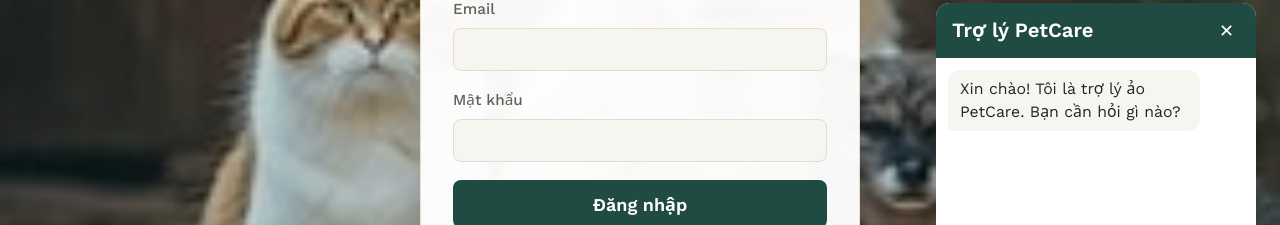
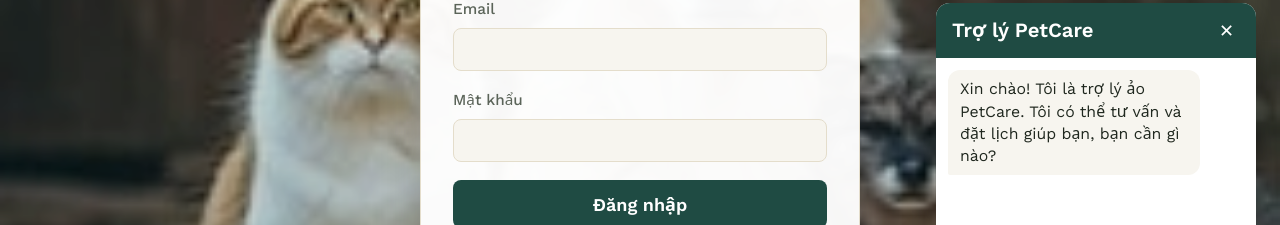
Before and after one commit to Daothai004/petcare-client, a React (Vite) app: page /dang-nhap in a window 1280 px wide. Both pictures are taken after a click on the button "Mở chat". Shown: the part 285-510 px from the top of the page. Built offline with nearby package versions, Linux system fonts and the light colour scheme; no server answers.

Commit message:
Chatbot dat lich giup, tra loi gon hon

```diff
--- a/src/components/ChatWidget.jsx
+++ b/src/components/ChatWidget.jsx
@@ -7,11 +7,13 @@ function ChatWidget() {
   const [messages, setMessages] = useState([
     {
       role: "bot",
-      text: "Xin chào! Tôi là trợ lý ảo PetCare. Bạn cần hỏi gì nào?",
+      text: "Xin chào! Tôi là trợ lý ảo PetCare. Tôi có thể tư vấn và đặt lịch giúp bạn, bạn cần gì nào?",
     },
   ]);
   const [input, setInput] = useState("");
   const [loading, setLoading] = useState(false);
+  // Thông tin đặt lịch đang dở do server trả về, gửi lại ở lượt sau để bot nhớ mạch trò chuyện
+  const [nguCanh, setNguCanh] = useState(null);
   const cuoiDanhSach = useRef(null);
 
   useEffect(() => {
@@ -28,11 +30,12 @@ function ChatWidget() {
     setLoading(true);
 
     try {
-      const res = await askChatbot(cauHoi);
+      const res = await askChatbot(cauHoi, nguCanh);
       setMessages((prev) => [
         ...prev,
         { role: "bot", text: res.data.cauTraLoi },
       ]);
+      setNguCanh(res.data.nguCanh ?? null);
     } catch {
       setMessages((prev) => [
         ...prev,
@@ -62,6 +65,7 @@ function ChatWidget() {
               <div
                 key={i}
                 className={`chat-bubble ${m.role === "user" ? "chat-bubble-user" : "chat-bubble-bot"}`}
+                style={{ whiteSpace: "pre-line" }}
               >
                 {m.text}
               </div>
--- a/src/services/api.js
+++ b/src/services/api.js
@@ -97,7 +97,8 @@ export const createPet = (data) => api.post(`/pets`, data);
 export const updatePet = (id, data) => api.put(`/pets/${id}`, data);
 export const deletePet = (id) => api.delete(`/pets/${id}`);
 // chatbot
-export const askChatbot = (cauHoi) => api.post("/chatbot/ask", { cauHoi });
+export const askChatbot = (cauHoi, nguCanh) =>
+  api.post("/chatbot/ask", { cauHoi, nguCanh });
 export const getChatbotLogs = () => api.get("/chatbot/logs");
 
 export const getMyAppointments = () => api.get("/appointments/mine");
```
